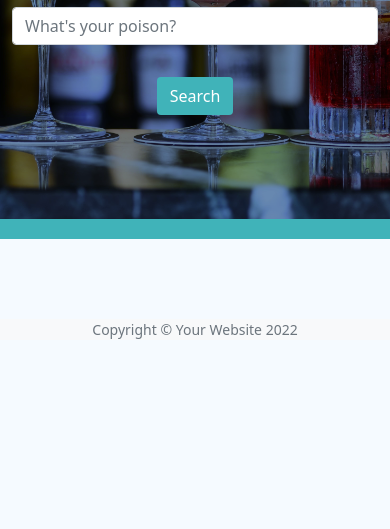
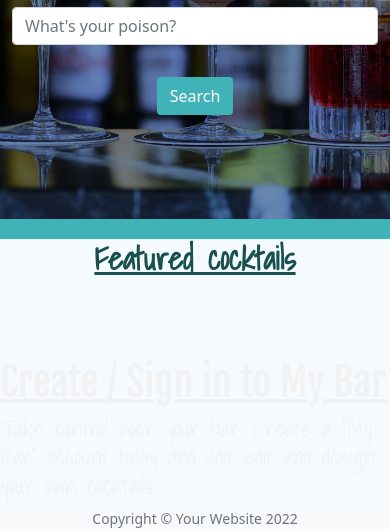
Before and after one commit to KJLuton/cocktails_at_home, a Flask app: page / in a window 390 px wide. Shown: the part 476-1005 px from the top of the page. Before the commit the page ends 815 px from the top, so only its background shows below. Run offline with Flask 2, Linux system fonts and the light colour scheme; some libraries are stand-ins or nearby versions.

Commit message:
Add create/sign in section to homepage.

```diff
--- a/templates/index.html
+++ b/templates/index.html
@@ -14,12 +14,17 @@
         </form>
     </div>
 </header>
-<div class="container-fluid page-header-bar"></div>
+<div class="page-header-bar"></div>
 
+<div class="featured-block">
+    <div class="col-lg-12">
+    <h3 class="page-header-text">Featured cocktails</h3>
+    </div>
     <div class="row drinks-categories">
 
-        {% for cocktail in cocktails %}
-        <div class="col-md-4">
+        {% for cocktail in cocktails|sort(attribute="cocktail_name") %}
+            {% if loop.index >= 4 %}
+        <div class="col-md-4 feature">
             <div class="card text-white">
                 <img src="{{ cocktail.image_url }}" class="card-img cocktail_image" alt="{{ cocktail.cocktail_name }} image">
                 <div class="card-img-overlay">
@@ -27,8 +32,18 @@
                 </div>
             </div>
         </div>
+            {% endif %}
         {% endfor %}
     </div>
+</div>
+<div class="row featured-block mybar-block">
+    <div class="col-lg-2"></div>
+    <div class="col-lg-8">
+        <a href="{{ url_for('register_mybar') }}"><h2>Create / Sign in to My Bar</h2></a>
+        <h4>Take control over your bar. Create a "My Bar" account today and add, edit and design your own cocktails.</h4>
+    </div>
+    <div class="col-lg-2"></div>
+</div>
 
 <!-- ./Hero Image container -->
 {% endblock %}
```
